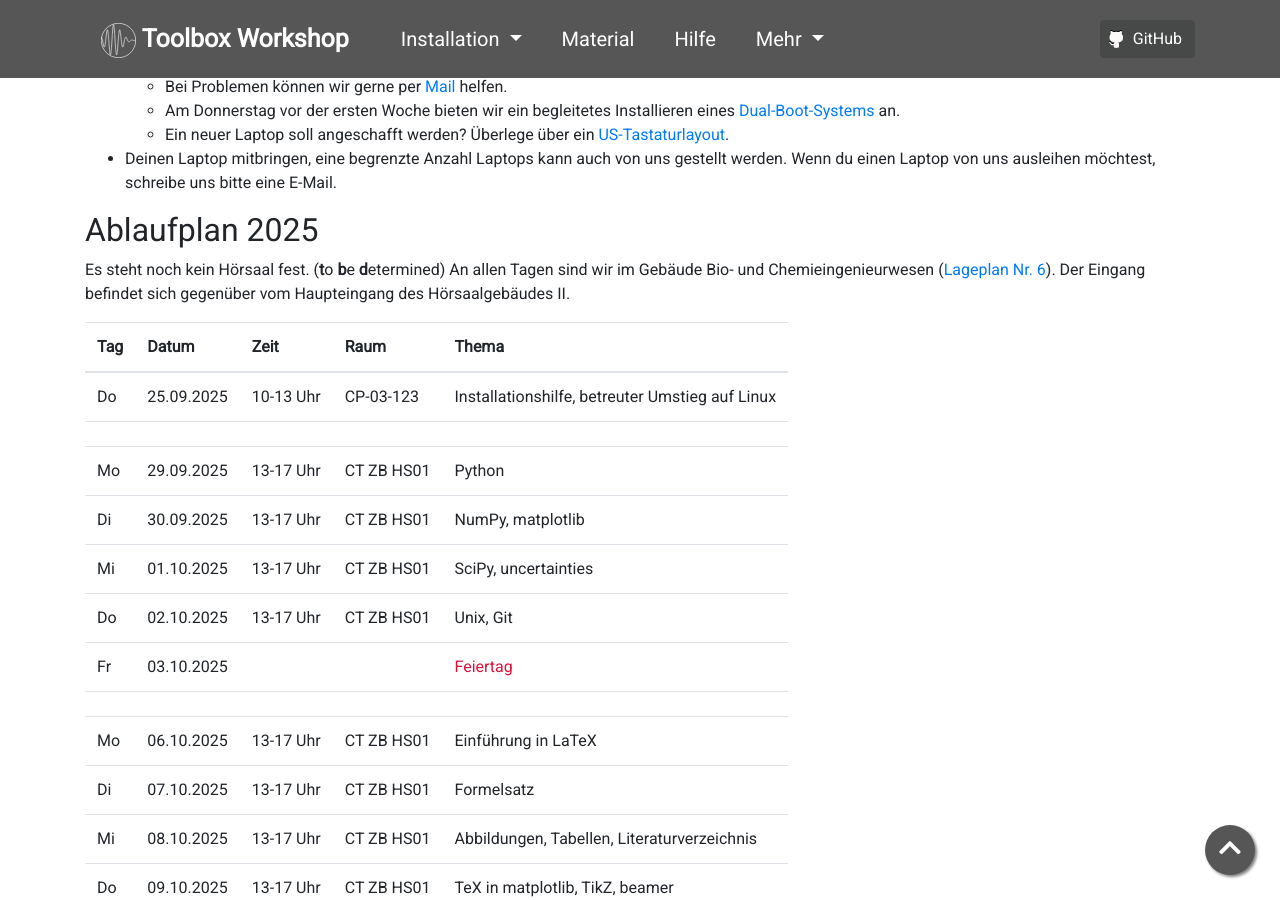
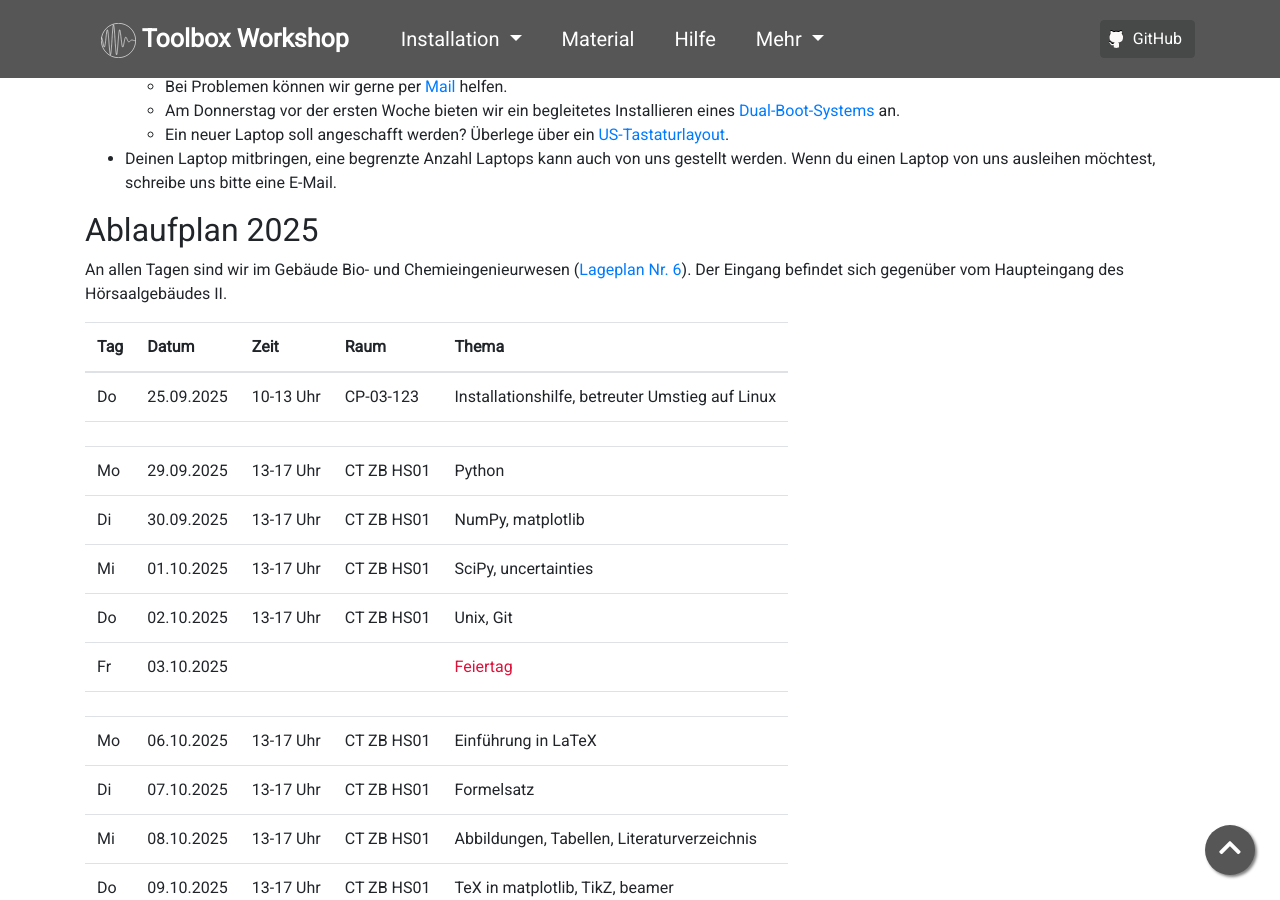
Before and after one commit to pep-dortmund/homepage-toolbox, a Jekyll site: the page built from index.md, in a window 1280 px wide and 900 px high, scrolled down 1267 px. Built offline with Jekyll 4.4.1, drawn with Linux system fonts in a browser that asks for light colours; nearby versions of some CDN libraries.

Commit message:
remove tbd for room

```diff
--- a/index.md
+++ b/index.md
@@ -89,7 +89,7 @@
 
 ## Ablaufplan 2025
 
-Es steht noch kein Hörsaal fest. (**t**o **b**e **d**etermined)
+<!-- Es steht noch kein Hörsaal fest. (**t**o **b**e **d**etermined) -->
 An allen Tagen sind wir im Gebäude Bio- und Chemieingenieurwesen ([Lageplan Nr. 6](https://www.tu-dortmund.de/storages/tu_website/Referat_1/News/2019/2019_10_Oktober/191010_TU_Lageplan_A4_WEB_2019.pdf){:target="_blank"}).
 Der Eingang befindet sich gegenüber vom Haupteingang des Hörsaalgebäudes II.
 
```
